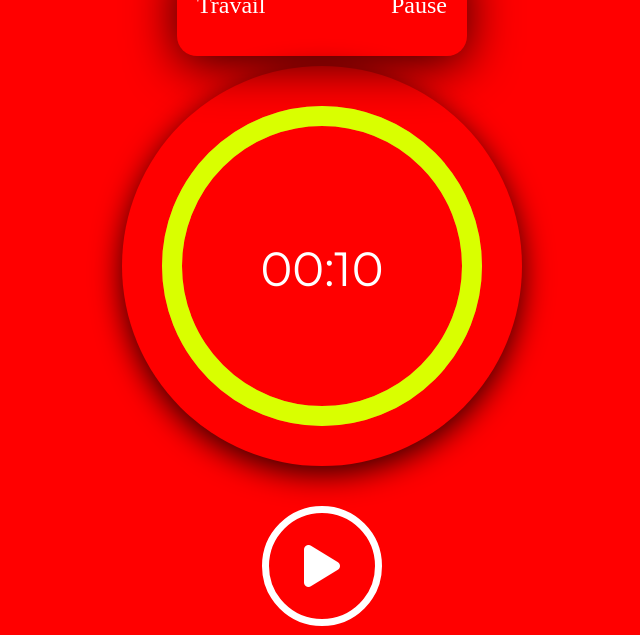
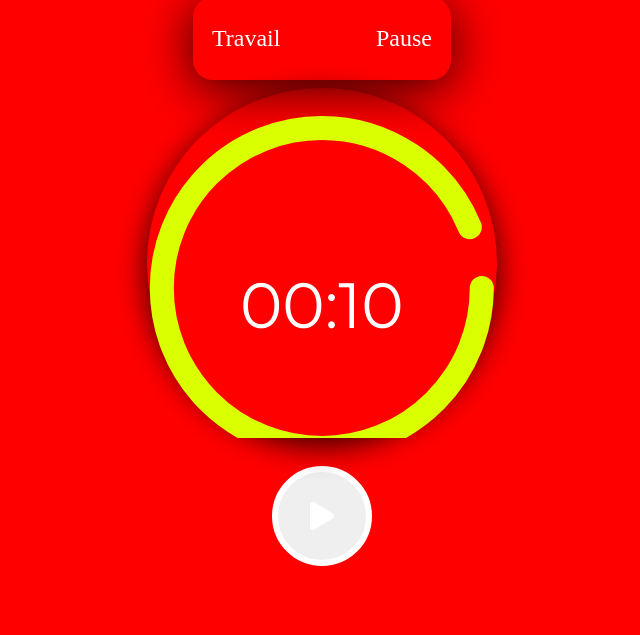
Before and after one commit to alix73509/pomodoro, a plain HTML site: page index.html in a window 1280 px wide. Shown: the part 165-800 px from the top of the page, without its empty margins (318-958 px from the left). Drawn offline with Linux system fonts and the light colour scheme.

Commit message:
changement des valeurs de taille

```diff
--- a/index.html
+++ b/index.html
@@ -2,7 +2,7 @@
 <html lang="fr">
 <head>
     <meta charset="UTF-8">
-    <meta name="viewport" content="width=device-width, initial-scale=1.0">
+    <meta name="viewport" content="width=device-width, user-scalable=yes, initial-scale=1.0">
     <link rel="stylesheet" href="style.css">
     <link rel="preconnect" href="https://fonts.googleapis.com">
     <link rel="preconnect" href="https://fonts.gstatic.com" crossorigin>
@@ -18,10 +18,9 @@
             <p id="Pause">Pause</p>
         </div>
         <div class="circle">
-            <svg width="400" height="400">
-                <circle cx="200" cy="200" r="150" class="background-circle" />
-                <circle id="progress-circle" cx="200" cy="200" r="150" class="progress-circle" />
-                <text id="timer" x="200" y="220" text-anchor="middle" fill="white" font-size="3rem" font-family="Montserrat">25:00</text>
+            <svg width="27vw" height="60vh">
+                <circle id="progress-circle" cx="13.5vw" cy="25vh" r="20vh" class="progress-circle" />
+                <text id="timer" x="13.5vw" y="30vh" text-anchor="middle" fill="white" font-size="3rem" font-family="Montserrat">25:00</text>
             </svg>
         </div>
         <div class="bouton">
--- a/style.css
+++ b/style.css
@@ -2,8 +2,8 @@ h1 {
     text-align: center;
     color: white;
     font-weight: bold;
-    font-size: 50px;
-    margin-bottom: 20px; /* Espace entre le titre et le reste du contenu */
+    font-size: 4vw;
+    margin-bottom: 1.5vh; /* Espace entre le titre et le reste du contenu */
 }
 
 body {
@@ -17,7 +17,7 @@ body {
 }
 
 #timer {
-    font-size: 3rem;
+    font-size: 5vw;
     margin: 0; /* Supprime la marge par défaut */
     color: white; /* Couleur du texte en blanc */
     position: absolute; /* Positionnement absolu pour superposer sur le SVG */
@@ -26,24 +26,27 @@ body {
 }
 
 .playpause {
-    width: 120px;
-    height: 120px;
-    border: 7px solid white;
+    width: 12vw;           /* Réduction de la taille du bouton */
+    height: 12vw;          /* Hauteur égale à la largeur */
+    max-width: 100px;      /* Limite la taille maximale */
+    max-height: 100px;
+    border: 0.5vw solid white; /* Bordure légèrement réduite */
     border-radius: 50%;
     cursor: pointer;
-    background-color: red;
     color: white;
-    box-shadow: 0px 2px 4px red;
     display: flex;
     justify-content: center;
     align-items: center;
-    font-size: 3rem;
-    margin-top: 20px; /* Espace au-dessus du bouton */
+    font-size: 2.5vw;  /* Taille de l'icône ajustée à la réduction */
+    margin-top: 1.5vh; /* Espace réduit */
+    margin-bottom: 1.5vh;
 }
 
 .circle {
-    width: 400px;
-    height: 400px;
+    width: 45vw;          /* Réduction de la taille du cercle */
+    height: 45vw;
+    max-width: 350px;     /* Taille maximale réduite */
+    max-height: 350px;
     background-color: transparent; /* Pas de fond pour que le SVG soit visible */
     border-radius: 50%;
     box-shadow: 0px 8px 30px rgba(0, 0, 0, 0.8);
@@ -56,17 +59,18 @@ body {
 }
 
 .travailpause {
-    width: 250px;
-    height: 80px;
-    background-color: red;
+    width: 55vw;           /* Réduction de la largeur */
+    max-width: 220px;      /* Largeur maximale réduite */
+    height: 9vh;           /* Réduction de la hauteur */
+    max-height: 70px;
     border-radius: 20px;    /* Augmenter le rayon des bords */
     box-shadow: 0px 8px 50px rgba(0, 0, 0, 0.8); /* Ombre plus douce */
     display: flex;
     justify-content: space-between;
     align-items: center;
     flex-direction: row;
-    padding: 10px 20px;      /* Ajout d'espace intérieur */
-    margin: 10px auto;       /* Centre horizontalement */
+    padding: 0.8vh 1.5vw;  /* Espacement intérieur réduit */
+    margin: 1vh auto;       /* Centre horizontalement */
 }
 
 .travailpause p {
@@ -75,16 +79,14 @@ body {
     font-size: 1.5rem;    /* Taille de la police */
 }
 
-.background-circle {
-    fill: none;
-    stroke: rgba(255, 255, 255, 0.2);
-    stroke-width: 20; /* Épaisseur du cercle de fond */
-}
-
 .progress-circle {
     fill: none;
+    width: 35vw;          /* Réduction de la taille du cercle */
+    height: 35vw;
+    max-width: 300px;     /* Taille maximale réduite */
+    max-height: 300px;
     stroke: rgb(217, 255, 0); /* Couleur du cercle de progression */
-    stroke-width: 20; /* Épaisseur du cercle de progression */
+    stroke-width: 3vh; /* Épaisseur du cercle de progression */
     stroke-linecap: round; /* Coins arrondis */
     transition: stroke-dashoffset 0.5s; /* Transition fluide pour le changement de la progression */
 }
@@ -93,5 +95,5 @@ body {
     display: flex; /* Utilise flexbox pour centrer le bouton */
     justify-content: center; /* Centre horizontalement */
     width: 100%; /* Prend toute la largeur disponible */
-    margin-top: 20px; /* Espace au-dessus du bouton */
+    margin-top: 2vh; /* Espace au-dessus du bouton */
 }
```
Also changed, not shown: script.js (line endings or trailing spaces).
